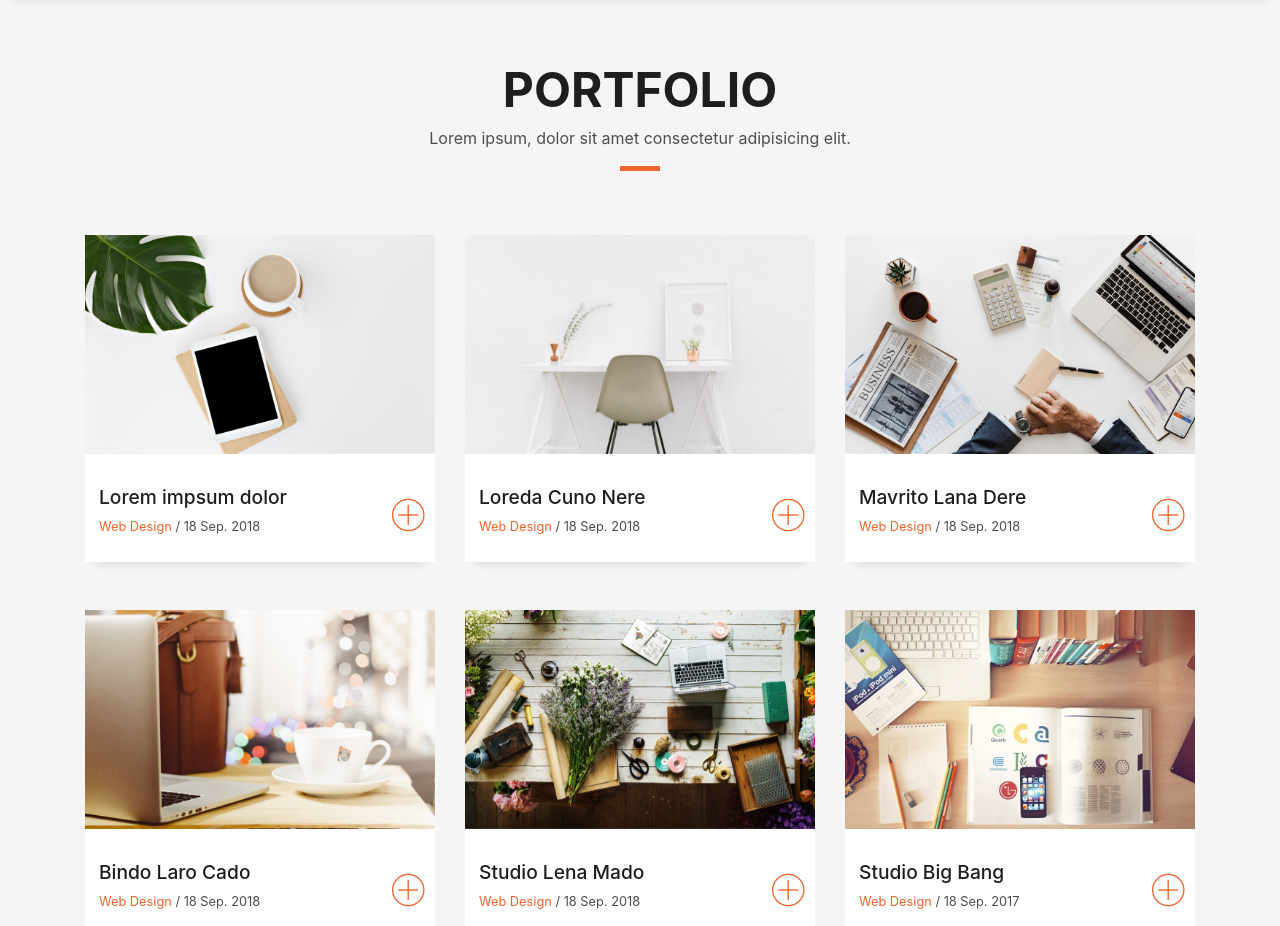
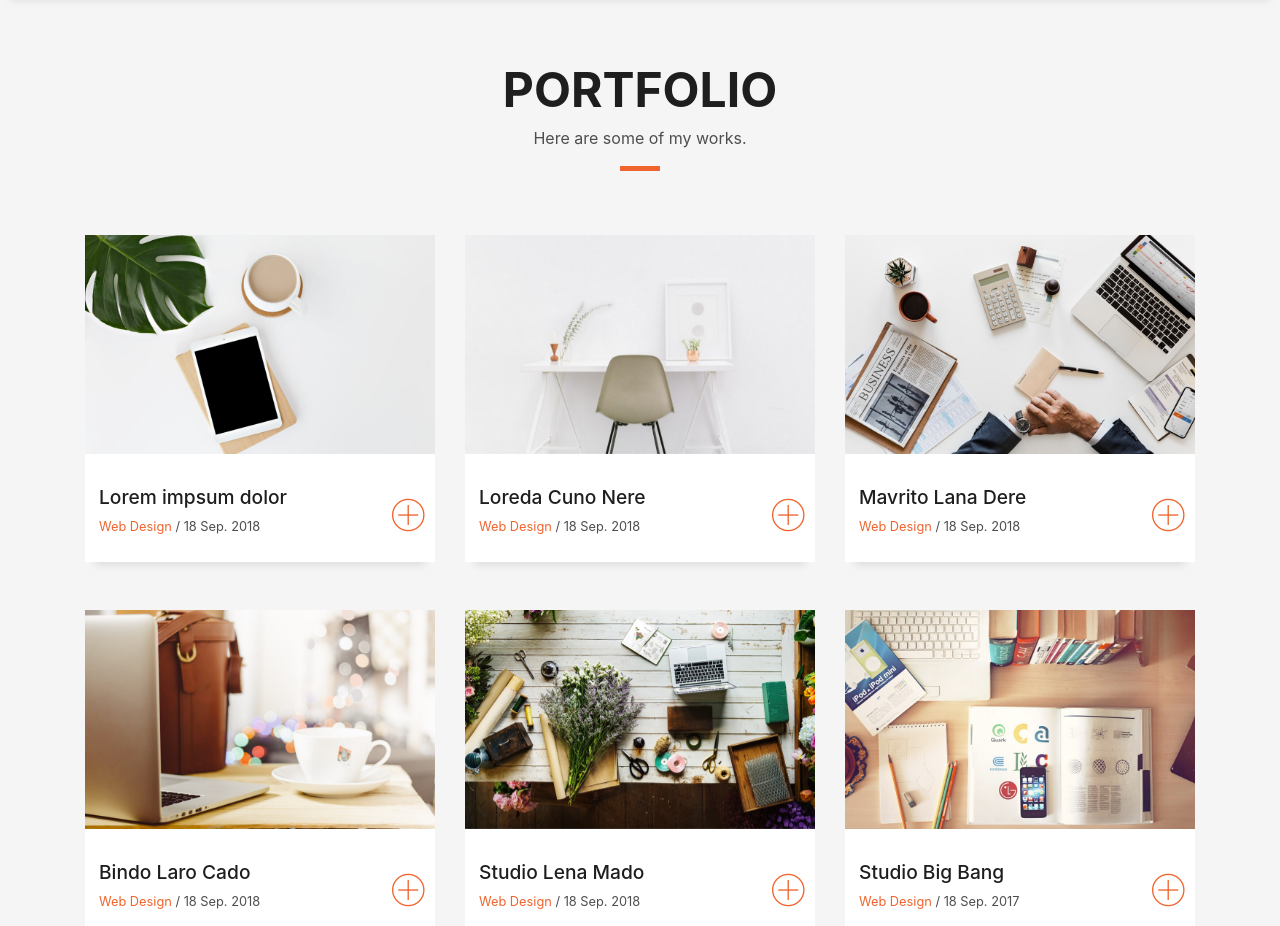
Before and after one commit to kmKowdz/kmalarcon, a plain HTML site: page index.html in a window 1280 px wide. Shown: the part 2620-3546 px from the top of the page. Drawn offline with Linux system fonts and the light colour scheme; files whose address does not match are found by name.

Commit message:
update portfolio intro

```diff
--- a/index.html
+++ b/index.html
@@ -294,7 +294,7 @@
               Portfolio
             </h3>
             <p class="subtitle-a">
-              Lorem ipsum, dolor sit amet consectetur adipisicing elit.
+              Here are some of my works.
             </p>
             <div class="line-mf"></div>
           </div>
```
